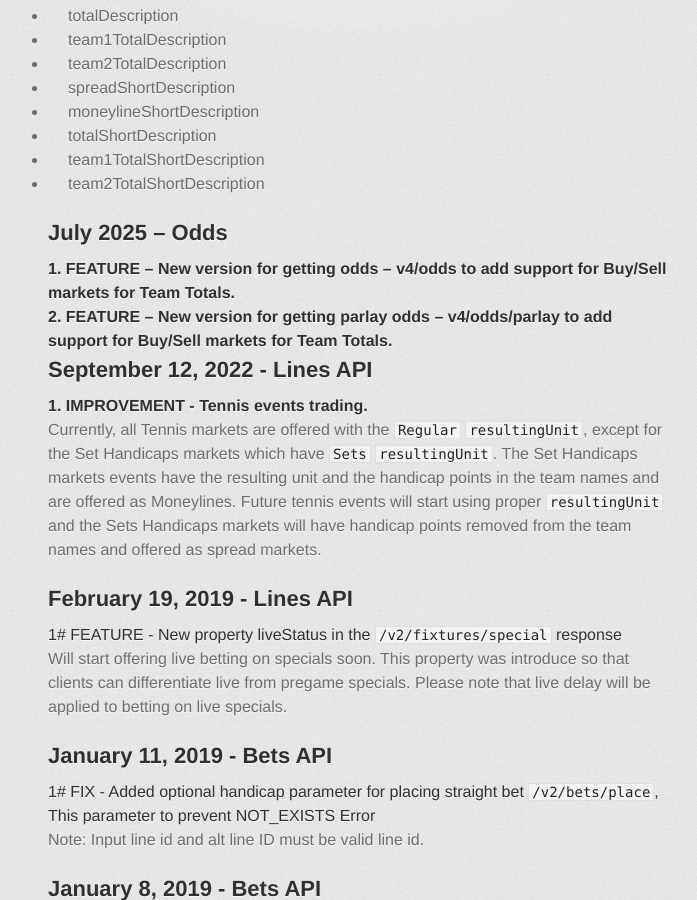
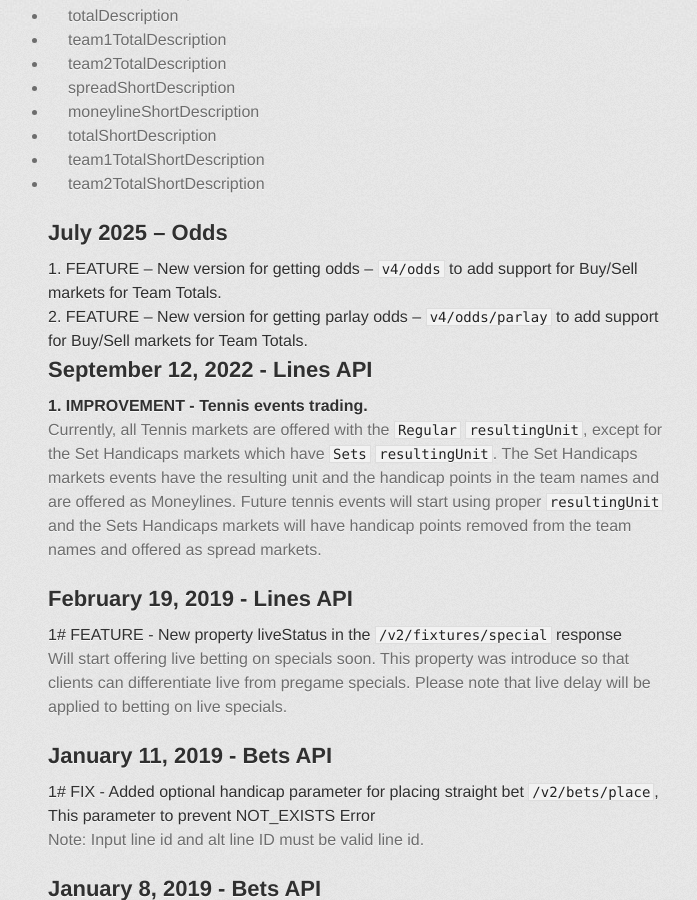
Before and after one commit to ps3838api/ps3838api.github.io, a Jekyll site: the page built from ChangesLog.md, in a window 1280 px wide and 900 px high, scrolled down 545 px. Shown: the whole window, without its empty margins (282-979 px from the left). Built offline with Jekyll 4.4.1, drawn with Linux system fonts in a browser that asks for light colours; some web fonts are replaced; our own code applies the rules of GitHub Pages for plain Markdown files; some of the changed lines change nothing that is shown.

Commit message:
Update ChangesLog.md

```diff
--- a/ChangesLog.md
+++ b/ChangesLog.md
@@ -20,9 +20,8 @@
 
 ## July 2025 – Odds
 
-#### 1. FEATURE – New version for getting odds – v4/odds to add support for Buy/Sell markets for Team Totals.
-
-#### 2. FEATURE – New version for getting parlay odds – v4/odds/parlay to add support for Buy/Sell markets for Team Totals.
+##### 1. <span>FEATURE</span> – New version for getting odds – `v4/odds` to add support for Buy/Sell markets for Team Totals.
+##### 2. <span>FEATURE</span> – New version for getting parlay odds – `v4/odds/parlay` to add support for Buy/Sell markets for Team Totals.
 
 
 ## September 12, 2022 - Lines API
```
